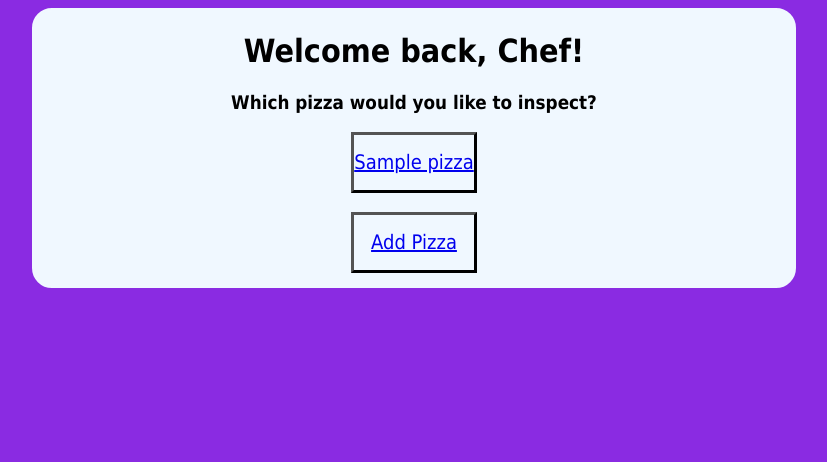
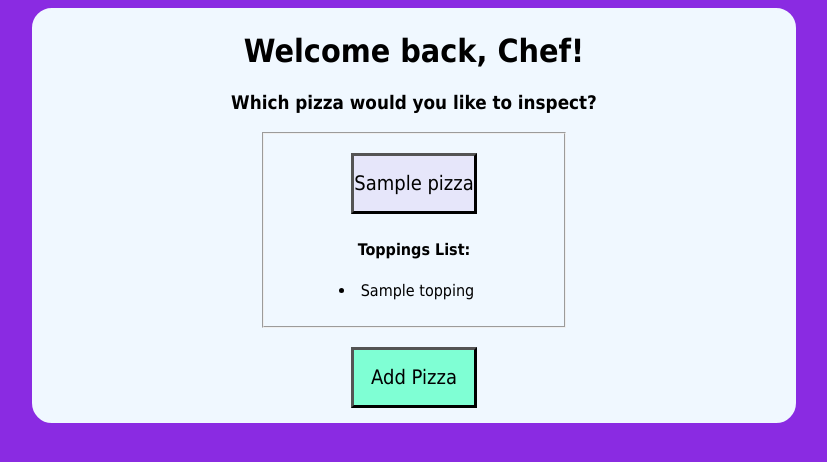
Before and after one commit to Nolano-Smurphy/PizzaManager, a Django app: page /pizza/ in a window 1280 px wide. Shown: the top 462 px of the page, without its empty margins (226-1053 px from the left). Run offline with Django 5.2, Linux system fonts and the light colour scheme; tables that the repository leaves empty hold one stand-in row (values such as "Sample post").

Commit message:
Updated the formatting for the overview menu. Also made it now display the toppings/ingredients in each pizza.

```diff
--- a/PizzaManager/static/base.css
+++ b/PizzaManager/static/base.css
@@ -4,6 +4,12 @@
 
 body {
     background-color: blueviolet;
+}
+
+ul {
+    text-align: center;
+    list-style-position: inside;
+    padding-right: 20%;
 }
 
 .block {
@@ -32,8 +38,25 @@ body {
     min-width: 120px;
     min-height: 40px;
     font-size: 125%;
+    background-color: lavender;
+    color: black;
+    text-decoration: none;
+}
+
+.lower {
+    margin-top: 5%;
+    margin-bottom: -5%;
 }
 
 .popForm {
     display: none
 }
+
+.reduce-horizontal {
+    margin-left: 30%;
+    margin-right: 30%;
+}
+
+#new_pizza {
+    background-color: aquamarine;
+}
--- a/PizzaManager/templates/PizzaManager/pizza_overview.html
+++ b/PizzaManager/templates/PizzaManager/pizza_overview.html
@@ -6,10 +6,22 @@
     {% if pizzas_list %}
     <h3>Which pizza would you like to inspect?</h3>
         {% for pizza in pizzas_list %}
-            <a id="pizza_{{ pizza.id }}" class="button" href="{% url 'PizzaManager:Pizza Editor' pizza.id %}">{{ pizza.name }}</a><br>
-        {% endfor %}
+            <fieldset id="pizza_{{ pizza.id }}_set" class="reduce-horizontal">
+                <a id="pizza_{{ pizza.id }}" class="button lower" href="{% url 'PizzaManager:Pizza Editor' pizza.id %}">{{ pizza.name }}</a><br>
+                <h4 class="up">Toppings List:</h4>
+                <div id="pizza_{{ pizza.id }}_toppings">
+                    {% for topping in pizza.toppings.all %}
+                        <ul>
+                            <li id="pizza_{{ pizza.id }}_toppings_{{forloop.counter}}">
+                                {{topping.name}}<br>
+                            </li>
+                        </ul>
+                    {% endfor %}
+                </div>
+            </fieldset><br>
+            {% endfor %}
     {% else %}
         <p>No pizzas are available. Would you like to add one?</p>
     {% endif %}
-    <a id="new_pizza" class="button" href="/pizza/new">Add Pizza</a>
+    <a id="new_pizza" class="button add" href="/pizza/new">Add Pizza</a>
 {% endblock %}
```
